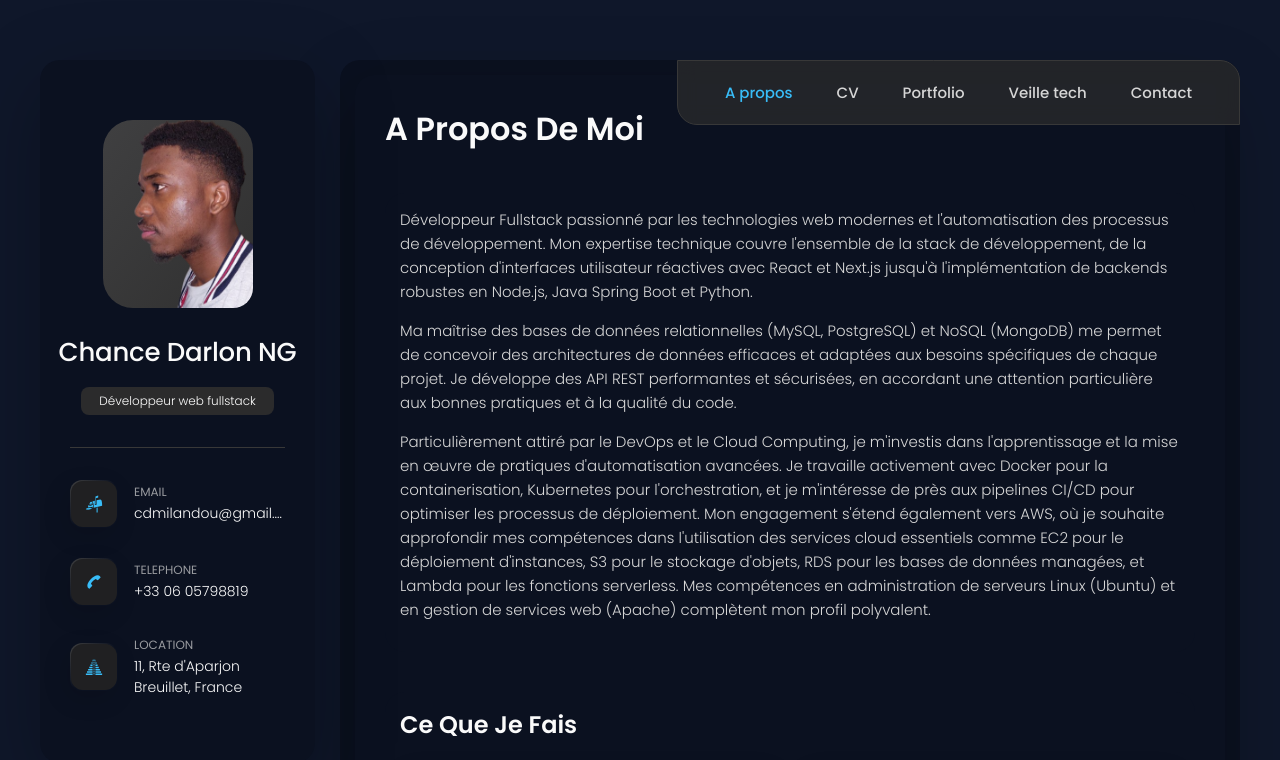
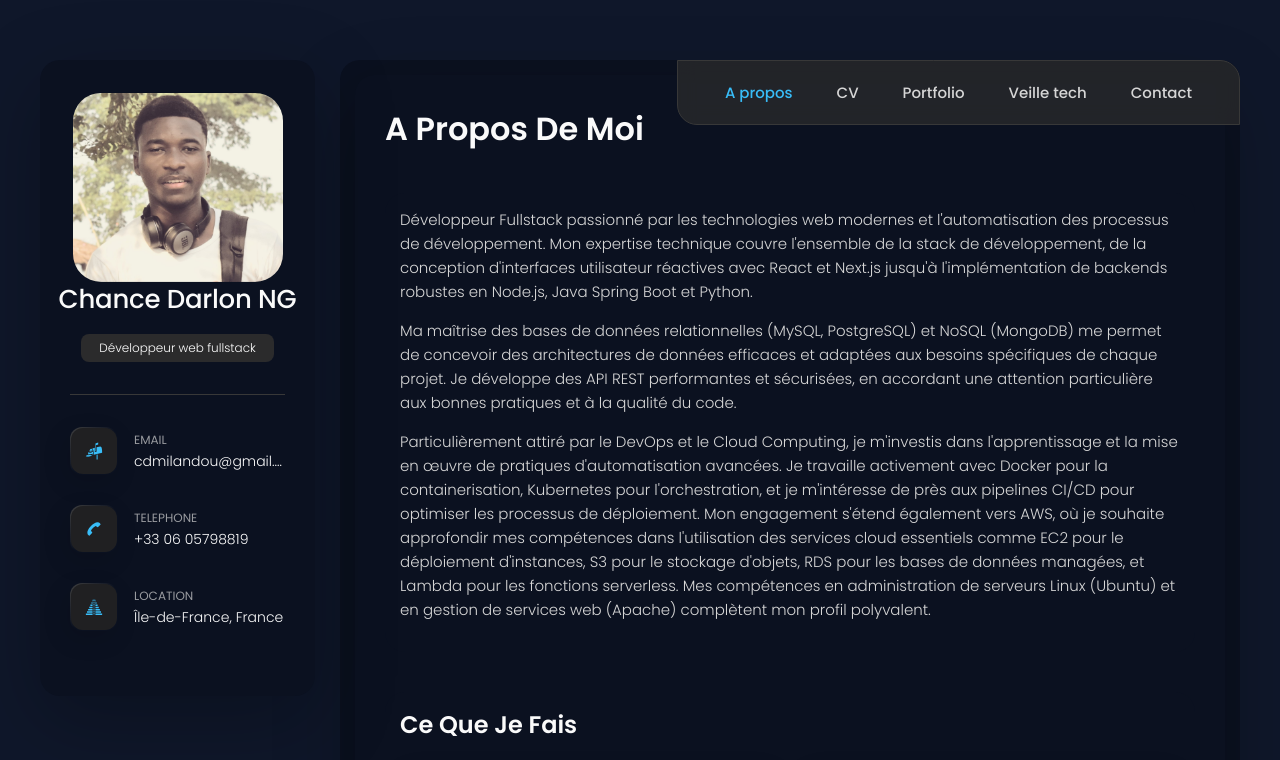
Before and after one commit to cdjohnson97/portofolio, a React (Vite) app: page / in a window 1280 px wide. Shown: the top 760 px of the page. Built offline with nearby package versions, Linux system fonts and the light colour scheme.

Commit message:
new features

```diff
--- a/src/components/Aside.jsx
+++ b/src/components/Aside.jsx
@@ -6,9 +6,10 @@ const Aside = () => {
         <div className="sidebar-info">
           <figure className="avatar-box">
             <img
-              src={"/images/chance_1.png"}
+              src={"/images/profile_1.JPG"}
               alt="Richard hanrick"
               width="80"
+              style={{ transform: "scale(1.4)" }}
             />
           </figure>
 
@@ -70,7 +71,7 @@ const Aside = () => {
               <div className="contact-info">
                 <p className="contact-title">Location</p>
 
-                <address>11, Rte d'Aparjon Breuillet, France</address>
+                <address>Île-de-France, France</address>
               </div>
             </li>
           </ul>
```
Also changed, not shown: public/images/profile.JPG (added), public/images/profile_1.JPG (added).
